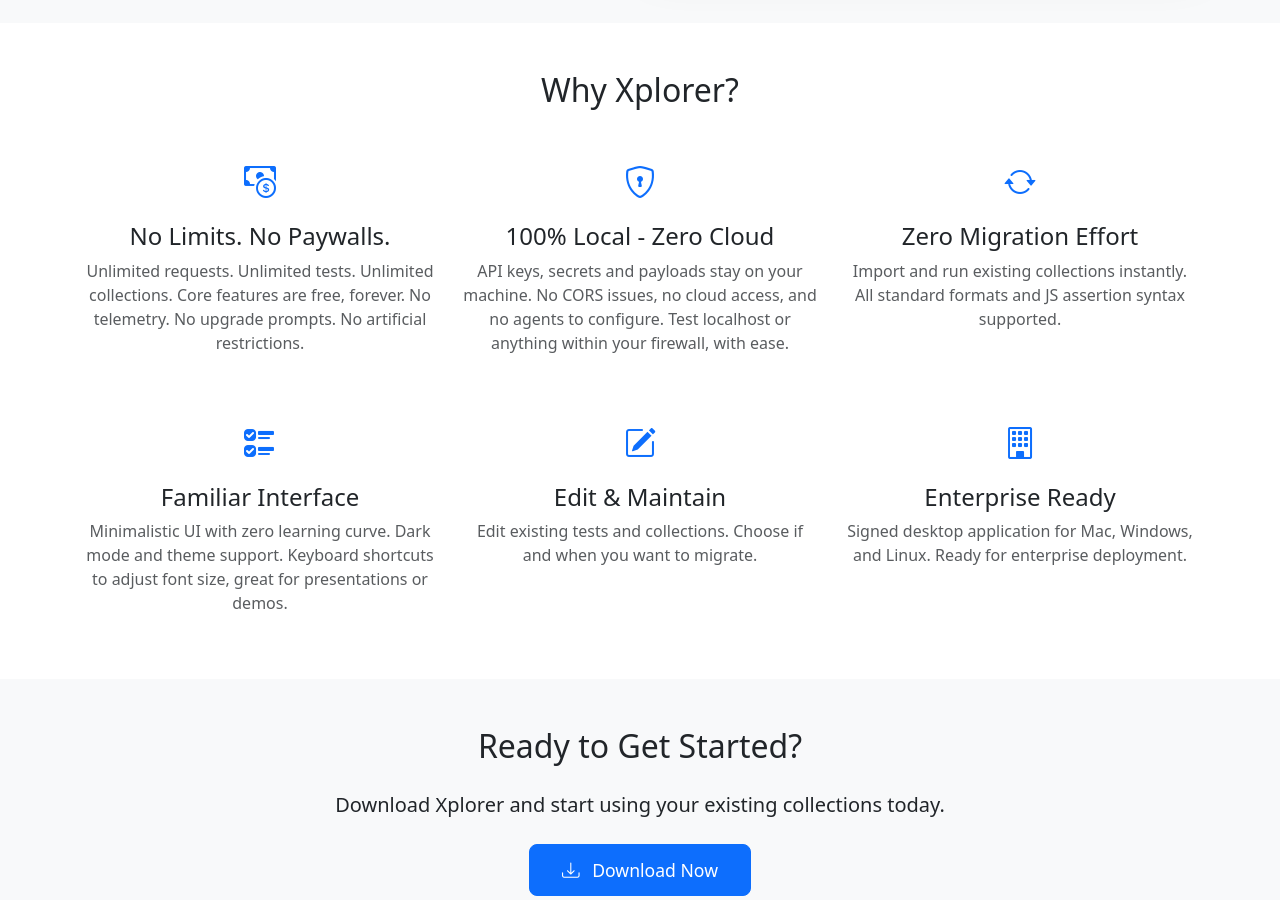
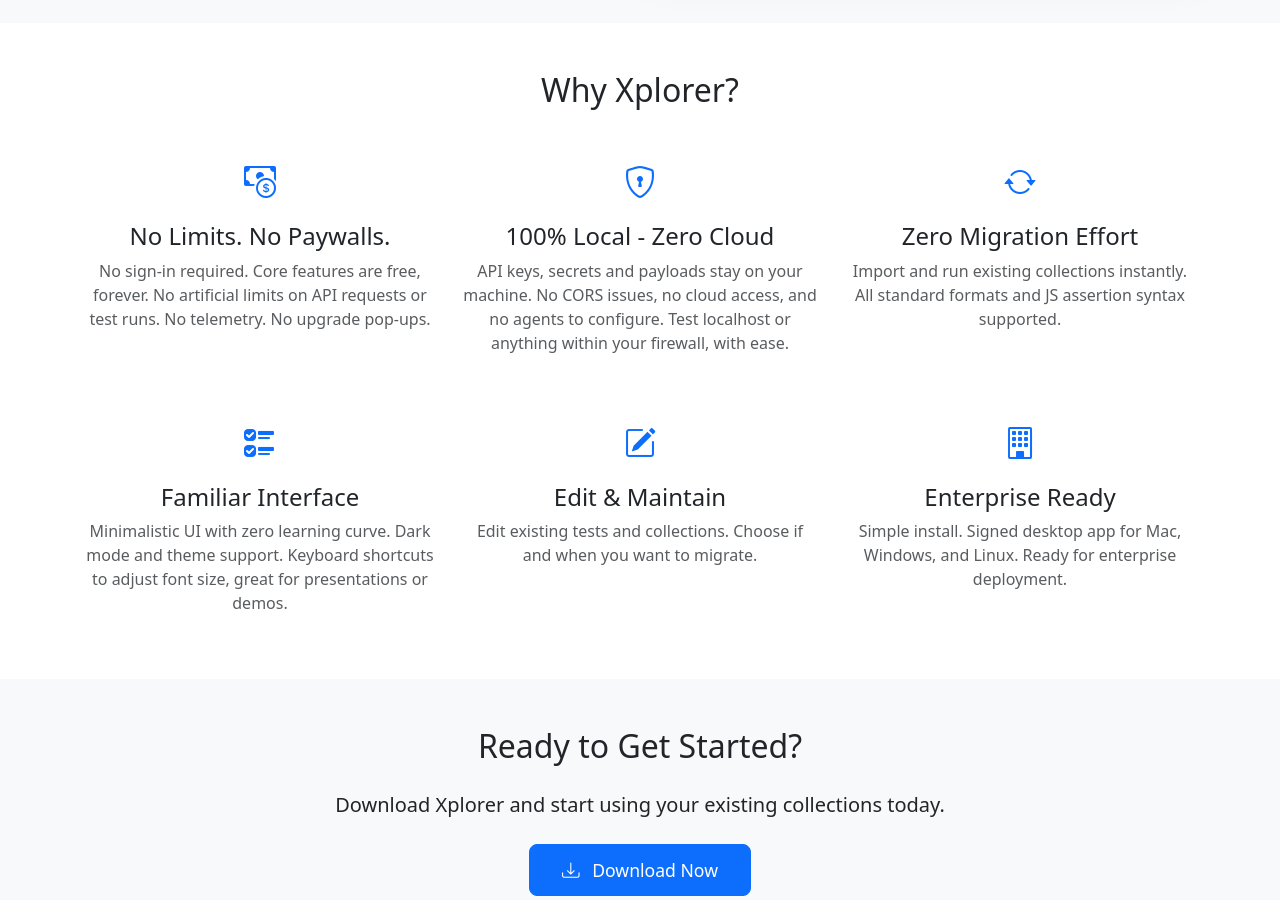
Before and after one commit to karatelabs/xplorer, a Jekyll site: the page built from index.html, in a window 1280 px wide and 900 px high, scrolled down 563 px. Built offline with Jekyll 4.4.1, drawn with Linux system fonts in a browser that asks for light colours.

Commit message:
improve docs

```diff
--- a/index.html
+++ b/index.html
@@ -48,7 +48,7 @@
           <i class="bi bi-cash-coin"></i>
         </div>
         <h4>No Limits. No Paywalls.</h4>
-        <p class="text-muted">Unlimited requests. Unlimited tests. Unlimited collections. Core features are free, forever. No telemetry. No upgrade prompts. No artificial restrictions.</p>
+        <p class="text-muted">No sign-in required. Core features are free, forever. No artificial limits on API requests or test runs. No telemetry. No upgrade pop-ups.</p>
       </div>
     </div>
     <div class="col-md-4">
@@ -96,7 +96,7 @@
           <i class="bi bi-building"></i>
         </div>
         <h4>Enterprise Ready</h4>
-        <p class="text-muted">Signed desktop application for Mac, Windows, and Linux. Ready for enterprise deployment.</p>
+        <p class="text-muted">Simple install. Signed desktop app for Mac, Windows, and Linux. Ready for enterprise deployment.</p>
       </div>
     </div>
   </div>
```
